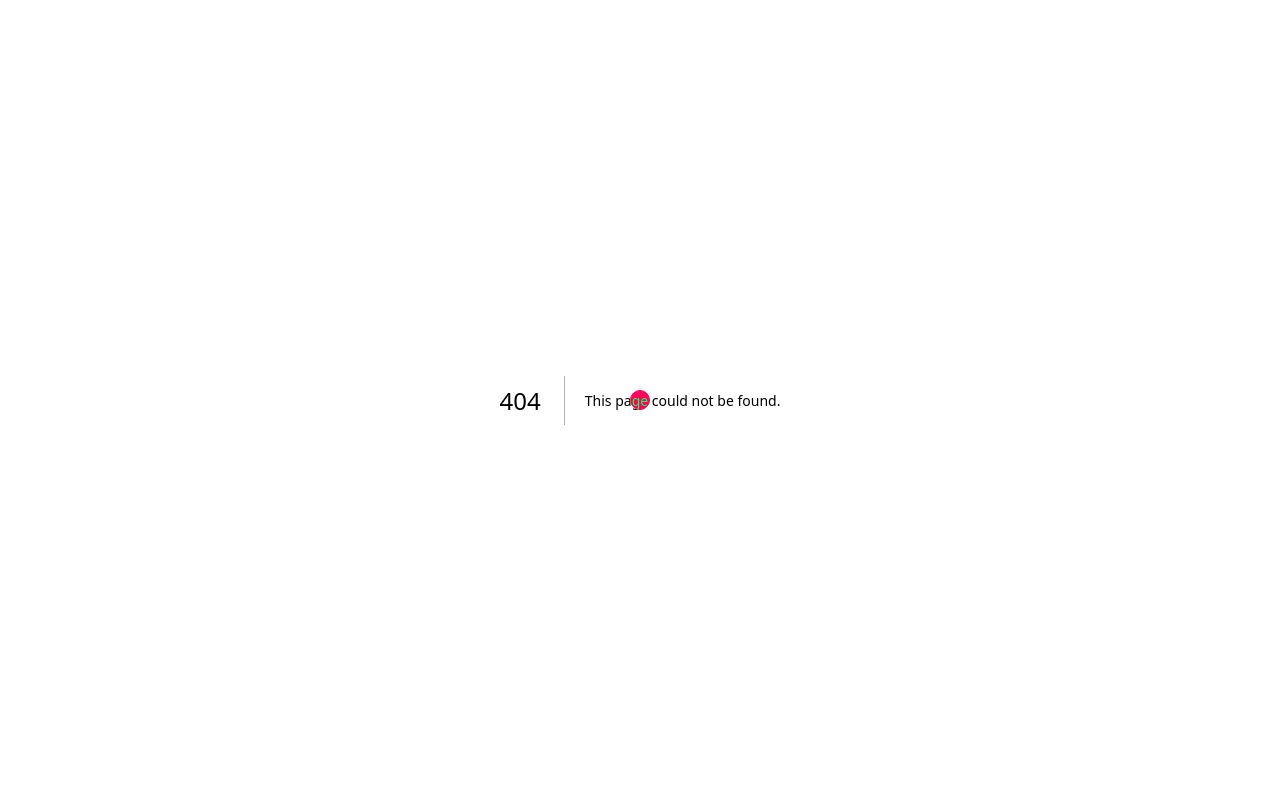
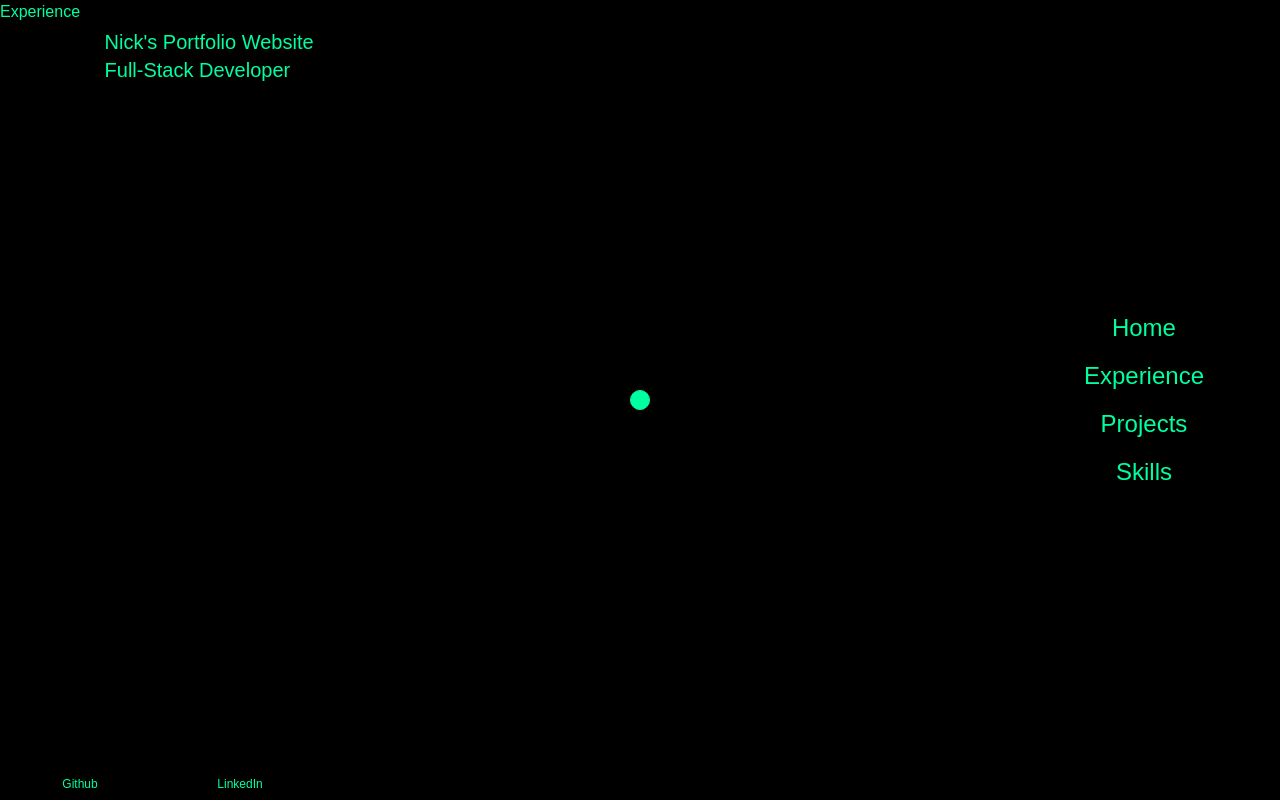
Before and after one commit to kwNick/Resume-Site, a Next.js app: page /experience in a window 1280 px wide. Before the commit this address had no page. Built offline with nearby package versions, Linux system fonts and the light colour scheme.

Commit message:
created a footer in the layout for social links;

```diff
--- /dev/null
+++ b/src/app/(routes)/experience/page.tsx
@@ -0,0 +1,6 @@
+const page = () => {
+    return (
+        <div>Experience</div>
+    )
+}
+export default page
--- /dev/null
+++ b/src/app/(routes)/projects/page.tsx
@@ -0,0 +1,6 @@
+const page = () => {
+    return (
+        <div>Projects</div>
+    )
+}
+export default page
--- /dev/null
+++ b/src/app/(routes)/skills/page.tsx
@@ -0,0 +1,6 @@
+const page = () => {
+    return (
+        <div>Skills</div>
+    )
+}
+export default page
--- /dev/null
+++ b/src/app/components/Footer.tsx
@@ -0,0 +1,19 @@
+import Link from "next/link"
+import { socialLinks } from "../resources/socialLinks"
+
+const Footer = () => {
+    return (
+        <footer className="absolute bottom-[1%]  w-[25%] text-xs">
+            <ul className="flex text-center ">
+                {socialLinks.map(link => {
+                    return (
+                        <li key={link.value} className="w-full">
+                            <Link href={link.href}>{link.value}</Link>
+                        </li>
+                    )
+                })}
+            </ul>
+        </footer>
+    )
+}
+export default Footer
--- /dev/null
+++ b/src/app/components/NameHeader.tsx
@@ -0,0 +1,13 @@
+const NameHeader = () => {
+    return (
+        <div className="absolute translate-y-[50%] translate-x-[50%] text-lg lg:text-xl">
+            <h1>
+                Nick&apos;s Portfolio Website
+            </h1>
+            <h2>
+                Full-Stack Developer
+            </h2>
+        </div>
+    )
+}
+export default NameHeader
--- a/src/app/components/Navigation.tsx
+++ b/src/app/components/Navigation.tsx
@@ -1,22 +1,31 @@
+import Link from "next/link";
+import { navItems } from "../resources/navItems"
+
 const Navigation = () => {
     return (
-        <div className="absolute top-[50%] right-[5%] translate-y-[-50%]">
+        <nav className="absolute top-[50%] right-[5%] translate-y-[-50%]">
             {/* <h1>Navigation</h1> */}
-            <ul className="group text-lg lg:text-2xl gap-y-6 flex flex-col">
-                <li className="peer duration-500" >Home</li>
+            <ul className="group text-lg lg:text-2xl flex flex-col text-center">
+                {navItems.map(link => {
+                    return (
+                        <li key={link.value} className="peer py-2 px-3 duration-500"><Link href={link.href}>{link.value}</Link></li>
+                    );
+                }
+                )}
+                {/* <li className="peer py-2 px-3 duration-500" >Home</li> */}
                 {/* Some cool Hero section landing page */}
-                <li className="peer duration-500" >Experience</li>
+                {/* <li className="peer py-2 px-3 duration-500" >Experience</li> */}
                 {/* BigLab and systems administration */}
-                <li className="peer duration-500" >Projects</li>
+                {/* <li className="peer py-2 px-3 duration-500" >Projects</li> */}
                 {/* Github link with explanation */}
-                <li className="peer duration-500" >Skills</li>
+                {/* <li className="peer py-2 px-3 duration-500" >Skills</li> */}
                 {/*
                  - Resume PDF Download
                  - Technologies You Use
                  - Publications
                 */}
             </ul>
-        </div>
+        </nav>
     )
 }
 export default Navigation
--- a/src/app/globals.css
+++ b/src/app/globals.css
@@ -1,6 +1,12 @@
 @tailwind base;
 @tailwind components;
 @tailwind utilities;
+
+* {
+  margin: 0;
+  padding: 0;
+  box-sizing: border-box;
+}
 
 :root {
   --contrast: #000000;
--- a/src/app/layout.tsx
+++ b/src/app/layout.tsx
@@ -2,6 +2,9 @@ import type { Metadata } from "next";
 import { Geist, Geist_Mono } from "next/font/google";
 import "./globals.css";
 import Cursor from "./components/Cursor";
+import NameHeader from "./components/NameHeader";
+import Navigation from "./components/Navigation";
+import Footer from "./components/Footer";
 
 const geistSans = Geist({
   variable: "--font-geist-sans",
@@ -29,7 +32,12 @@ export default function RootLayout({
         className={`${geistSans.variable} ${geistMono.variable} antialiased `}
       >
         <Cursor />
+        <NameHeader />
+        <Navigation />
+
         {children}
+
+        <Footer />
       </body>
     </html>
   );
--- a/src/app/page.tsx
+++ b/src/app/page.tsx
@@ -1,22 +1,10 @@
-import Navigation from "./components/Navigation";
 import ReactTypeWriter from "./components/ReactTypeWriter";
 
 export default function Home() {
   return (
     <div className="">
 
-      <div className="absolute translate-y-[50%] translate-x-[50%] text-lg lg:text-xl">
-        <h1>
-          Nick&apos;s Portfolio Website
-        </h1>
-        <h2>
-          Full-Stack Developer
-        </h2>
-      </div>
-
       <ReactTypeWriter />
-
-      <Navigation />
 
     </div>
   );
--- /dev/null
+++ b/src/app/resources/navItems.ts
@@ -0,0 +1,19 @@
+export const navItems = [
+    {
+        value: "Home",
+        href: "/"
+    },
+    {
+        value: "Experience",
+        href: "/experience",
+    },
+    {
+        value: "Projects",
+        href: "/projects",
+    },
+    {
+        value: "Skills",
+        href: "/skills",
+    },
+
+];
--- /dev/null
+++ b/src/app/resources/socialLinks.ts
@@ -0,0 +1,18 @@
+export const socialLinks = [
+    {
+        value: "Github",
+        href: "https://github.com/KwNick"
+    },
+    {
+        value: "LinkedIn",
+        href: "https://www.linkedin.com/in/nick-piraino",
+    },
+    // {
+    //     value: "Indeed",
+    //     href: ""
+    // }
+    // {
+    //     value: "Leetcode",
+    //     href: "https://leetcode.com/u/404Hero/"
+    // }
+]
```
